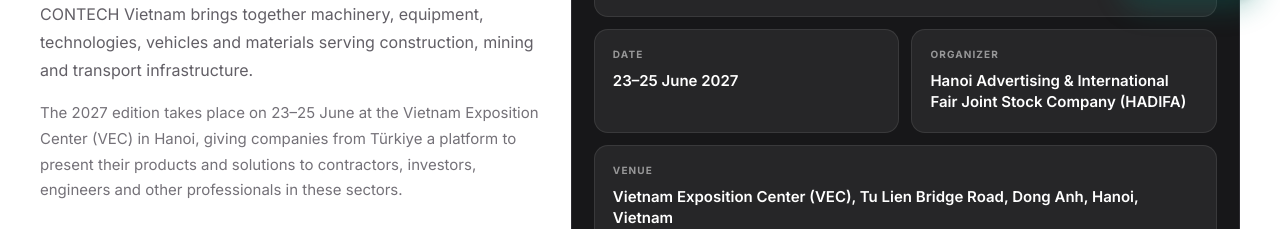
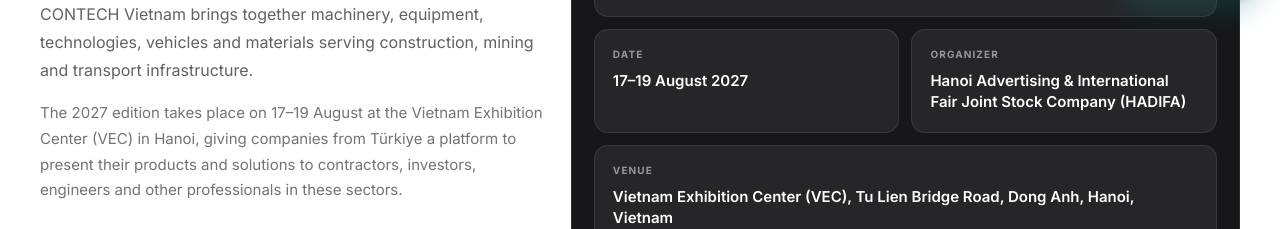
Before and after one commit to gtexglobalturkey-crypto/expovia-website, a React (Vite) app: page /exhibition-detail/contech-vietnam-2027 in a window 1280 px wide. Shown: the part 723-952 px from the top of the page. Built offline with nearby package versions, Linux system fonts and the light colour scheme.

Commit message:
Update CONTECH 2027 dates and venue from organizer brochure

```diff
--- a/src/components/exhibition-detail/contech/ContechOverview.jsx
+++ b/src/components/exhibition-detail/contech/ContechOverview.jsx
@@ -17,15 +17,15 @@ function ContechOverview() {
       lead:
         "CONTECH Vietnam brings together machinery, equipment, technologies, vehicles and materials serving construction, mining and transport infrastructure.",
       secondary:
-        "The 2027 edition takes place on 23–25 June at the Vietnam Exposition Center (VEC) in Hanoi, giving companies from Türkiye a platform to present their products and solutions to contractors, investors, engineers and other professionals in these sectors.",
+        "The 2027 edition takes place on 17–19 August at the Vietnam Exhibition Center (VEC) in Hanoi, giving companies from Türkiye a platform to present their products and solutions to contractors, investors, engineers and other professionals in these sectors.",
       factsLabel: "Key Information",
       factsTitle: "Exhibition Details",
       officialNameLabel: "Official Name",
       dateLabel: "Date",
-      date: "23–25 June 2027",
+      date: "17–19 August 2027",
       venueLabel: "Venue",
       venue:
-        "Vietnam Exposition Center (VEC), Tu Lien Bridge Road, Dong Anh, Hanoi, Vietnam",
+        "Vietnam Exhibition Center (VEC), Tu Lien Bridge Road, Dong Anh, Hanoi, Vietnam",
       organizerLabel: "Organizer",
     },
 
@@ -35,15 +35,15 @@ function ContechOverview() {
       lead:
         "CONTECH Vietnam; inşaat, madencilik ve ulaştırma altyapısına hizmet eden makine, ekipman, teknoloji, araç ve malzemeleri bir araya getirir.",
       secondary:
-        "2027 edisyonu 23–25 Haziran tarihlerinde Hanoi'deki Vietnam Exposition Center'da (VEC) düzenlenir ve Türkiye'deki firmalara ürün ve çözümlerini bu sektörlerdeki yüklenicilere, yatırımcılara, mühendislere ve diğer profesyonellere sunabilecekleri bir platform sağlar.",
+        "2027 edisyonu 17–19 Ağustos tarihlerinde Hanoi'deki Vietnam Exhibition Center'da (VEC) düzenlenir ve Türkiye'deki firmalara ürün ve çözümlerini bu sektörlerdeki yüklenicilere, yatırımcılara, mühendislere ve diğer profesyonellere sunabilecekleri bir platform sağlar.",
       factsLabel: "Temel Bilgiler",
       factsTitle: "Fuar Detayları",
       officialNameLabel: "Resmî Adı",
       dateLabel: "Tarih",
-      date: "23–25 Haziran 2027",
+      date: "17–19 Ağustos 2027",
       venueLabel: "Fuar Alanı",
       venue:
-        "Vietnam Exposition Center (VEC), Tu Lien Bridge Road, Dong Anh, Hanoi, Vietnam",
+        "Vietnam Exhibition Center (VEC), Tu Lien Bridge Road, Dong Anh, Hanoi, Vietnam",
       organizerLabel: "Organizatör",
     },
   };
```
